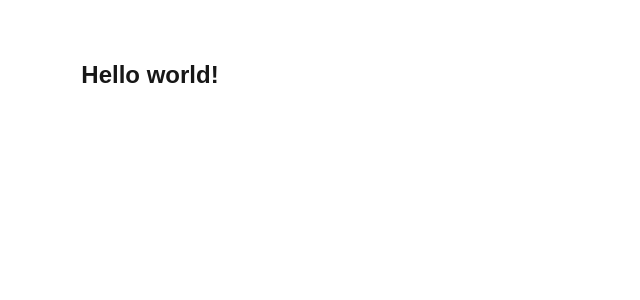
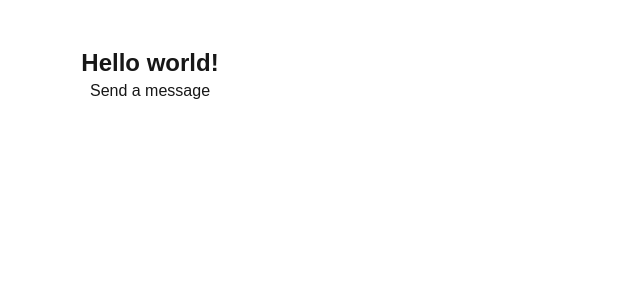
Before and after one commit to krebeDev/nexjs-chrome-extension-starter, a Next.js app: page / in a window 1280 px wide. Shown: the top 300 px of the page, without its empty margins (0-640 px from the left). Built offline with nearby package versions, Linux system fonts and the light colour scheme.

Commit message:
adds comms between client and background

```diff
--- a/app/page.tsx
+++ b/app/page.tsx
@@ -1,7 +1,20 @@
-export default function Popup() {
+"use client";
+
+import { FC } from "react";
+
+const Popup: FC = () => {
+  const sendMessage = (): void => {
+    chrome.runtime.sendMessage({ message: "Hello from the popup!" });
+  };
+
   return (
     <div className='flex flex-col items-center justify-center h-full'>
       <h1 className='text-2xl font-bold'>Hello world!</h1>
+      <button type='button' onClick={sendMessage}>
+        Send a message
+      </button>
     </div>
   );
-}
+};
+
+export default Popup;
--- a/public/background.ts
+++ b/public/background.ts
@@ -1,3 +1,8 @@
 chrome.runtime.onInstalled.addListener(() => {
   console.log("Extension installed!");
 });
+
+chrome.runtime.onMessage.addListener((message, sender, sendResponse) => {
+  console.log(message);
+  sendResponse("Message received!");
+});
```
